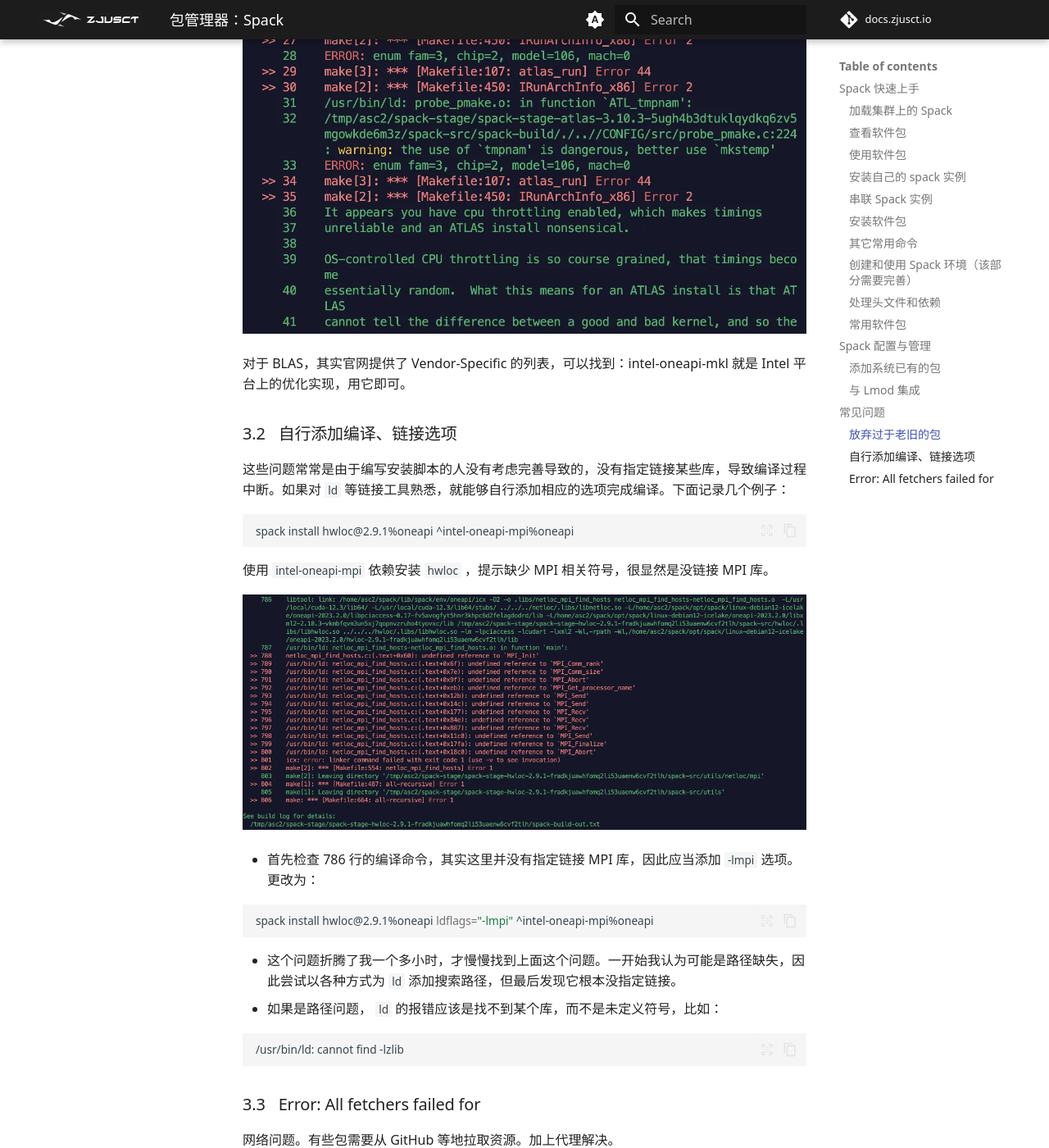
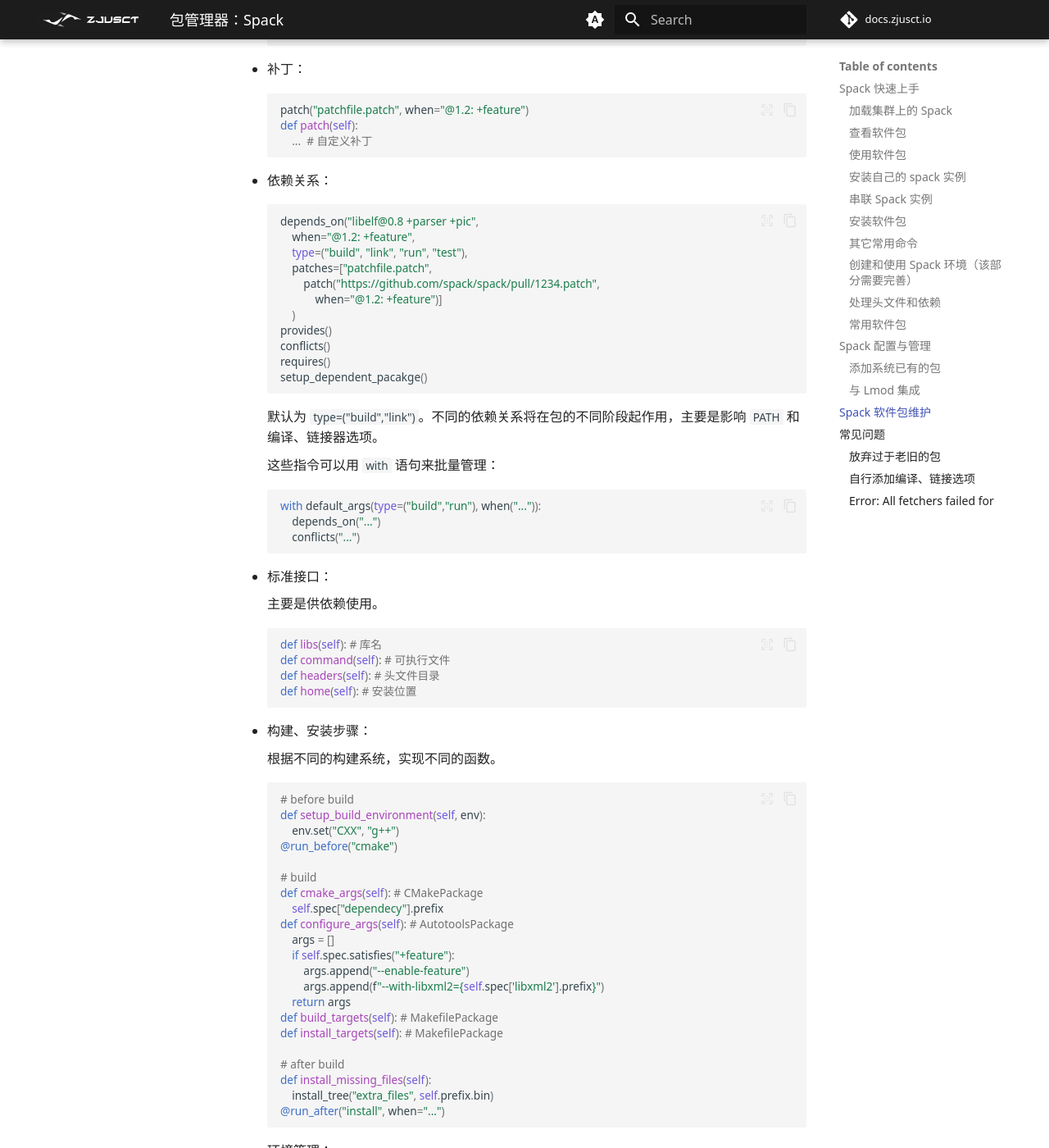
Before and after one commit to ZJUSCT/docs.zjusct.io, an MkDocs documentation site: the page built from docs/operation/software/spack.md, in a window 1280 px wide and 1400 px high, scrolled down 9734 px. Shown: the whole window at 82% size. Built offline with MkDocs 1.6.1 and Material for MkDocs 9.7.7, drawn with Linux system fonts in a browser that asks for light colours; some web fonts are replaced; comment, search, counter and statistics services are not loaded; some of the changed text lies outside the part shown.

Commit message:
docs: spack build system

````diff
--- a/docs/operation/software/spack.md
+++ b/docs/operation/software/spack.md
@@ -33,7 +33,7 @@
 ==> 8 installed packages
 ```
 
-!!! note "概念：[spec](https://spack.readthedocs.io/en/latest/basic_usage.html#specs-dependencies)"
+!!! note "概念：[spec](https://spack.readthedocs.io/en/latest/spec_syntax.html)"
 
     > A spec is like a name, but it has a version, compiler, architecture, and build options associated with it. In spack, you can have many installations of the same package with different specs.
 
@@ -57,16 +57,18 @@
 
     Spec 的常用符号含义如下：
 
-    | Symbol  | Example | Description |
-    |-----|---- |-------------|
-    | `@` | `@1.2:1.4` | 指定版本 |
-    | `^` | `^gcc@4.7` | 依赖项 |
-    | `%` | `%gcc@4.7` | 指定编译器 |
-    | `+`、`-` 或 `~` | `+mpi` | 布尔类型选项<br/> `~` 与 `-` 等价，用于某些情况下阻止 shell 解析 |
-    | `++`、`--` 或 `~~` | `++mpi` | 布尔类型选项，在依赖之间传递 |
-    | `name=<value>` | `build_system=cmake` | 指定选项的值 |
-    | `name==<value>` | `build_system==cmake` | 指定选项的值，在依赖之间传递 |
-    ｜ `<flag>=<flags>` | `cflags=-O3` | 特殊的编译器选项，如：`cflags`, `cxxflags`, `fflags`, `cppflags`, `ldflags`, and `ldlibs` |
+    |       Symbol       |        Example        |                                        Description                                        |
+    | ------------------ | --------------------- | ----------------------------------------------------------------------------------------- |
+    | `@`                | `@1.2:1.4`            | 指定版本                                                                                  |
+    | `%`                | `%gcc@4.7`            | 直接依赖（通常为编译器）                                                                  |
+    | `^`                | `^gcc@4.7`            | 间接依赖                                                                                  |
+    | `+`、`-` 或 `~`    | `+mpi`                | 布尔类型选项<br/> `~` 与 `-` 等价，用于某些情况下阻止 shell 解析                          |
+    | `++`、`--` 或 `~~` | `++mpi`               | 布尔类型选项，在依赖之间传递                                                              |
+    | `name=<value>`     | `build_system=cmake`  | 指定选项的值                                                                              |
+    | `name==<value>`    | `build_system==cmake` | 指定选项的值，在依赖之间传递                                                              |
+    | `<flag>=<flags>`   | `cflags=-O3`          | 特殊的编译器选项，如：`cflags`, `cxxflags`, `fflags`, `cppflags`, `ldflags`, and `ldlibs` |
+
+    有几个特殊的有名选项：`platform` 内核名（`darwin` 等）、`os` 发行版名、`target` 微架构名。
 
     对于本地安装的 spec，还可以通过 `/` 哈希值来指定：
 
@@ -416,6 +418,163 @@
     echo "/opt/apps/spack/share/spack/lmod" >> /etc/lmod/.modulespath
     ```
 
+## Spack 软件包维护
+
+!!! quote
+
+    - [Packaging Guide: defining a package — Spack documentation](https://spack.readthedocs.io/en/latest/packaging_guide_creation.html)
+
+Spack 打包系统整体比较复杂，这里我们仅介绍基本概念，侧重于构建相关，使读者有能力修改现有的软件包。
+
+在 Spack 中，每个 Package 就是一个类，形成继承关系：
+
+```mermaid
+flowchart
+ n1["PackageBase"]
+ n2["AutotoolsPackage"]
+ n1 --- n2
+ n3["CudaPackage"]
+ n1 --- n3
+ n4["MpichEnvironmentModifications"]
+ n1 --- n4
+ n5["Mvapich2"]
+ n2 --- n5
+ n3 --- n5
+ n4 --- n5
+ n6["ROCmPackage"]
+ n1 --- n6
+ n6 --- n5
+```
+
+Package 类的代码有这么几类：
+
+- 元数据：
+
+    ```python
+    homepaage = "..."
+    version("2.4.0", sha256="...")
+    variant("feature", default=True, description="...")
+    ```
+
+- 补丁：
+
+    ```python
+    patch("patchfile.patch", when="@1.2: +feature")
+    def patch(self):
+        ...  # 自定义补丁
+    ```
+
+- 依赖关系：
+
+    ```python
+    depends_on("libelf@0.8 +parser +pic",
+        when="@1.2: +feature",
+        type=("build", "link", "run", "test"),
+        patches=["patchfile.patch",
+            patch("https://github.com/spack/spack/pull/1234.patch",
+                when="@1.2: +feature")]
+        )
+    provides()
+    conflicts()
+    requires()
+    setup_dependent_pacakge()
+    ```
+
+    默认为 `type=("build","link")`。不同的依赖关系将在包的不同阶段起作用，主要是影响 `PATH` 和编译、链接器选项。
+
+    这些指令可以用 `with` 语句来批量管理：
+
+    ```python
+    with default_args(type=("build","run"), when("...")):
+        depends_on("...")
+        conflicts("...")
+    ```
+
+- 标准接口：
+
+    主要是供依赖使用。
+
+    ```python
+    def libs(self): # 库名
+    def command(self): # 可执行文件
+    def headers(self): # 头文件目录
+    def home(self): # 安装位置
+    ```
+
+- 构建、安装步骤：
+
+    根据不同的构建系统，实现不同的函数。
+
+    ```python
+    # before build
+    def setup_build_environment(self, env):
+        env.set("CXX", "g++")
+    @run_before("cmake")
+
+    # build
+    def cmake_args(self): # CMakePackage
+        self.spec["dependecy"].prefix
+    def configure_args(self): # AutotoolsPackage
+        args = []
+        if self.spec.satisfies("+feature"):
+            args.append("--enable-feature")
+            args.append(f"--with-libxml2={self.spec['libxml2'].prefix}")
+        return args
+    def build_targets(self): # MakefilePackage
+    def install_targets(self): # MakefilePackage
+
+    # after build
+    def install_missing_files(self):
+        install_tree("extra_files", self.prefix.bin)
+    @run_after("install", when="...")
+    ```
+
+- 环境管理：
+
+    可以管控不同阶段、依赖关系上的环境变量：
+
+    ```python
+    setup_build_environment(env, spec)
+    setup_dependent_build_environment(env, dependent_spec)
+    setup_run_environment(env)
+    setup_dependent_run_environment(env, dependent_spec)
+    ```
+
+Spack 安装软件包的大致过程：
+
+- Fetch
+- Extract to stage directory
+- Fork build environment
+
+    Spack 会清空可能影响构建的环境变量，构建过程与主进程互不干扰。
+
+- Execute (build system specific)
+    - configure
+    - build
+    - install
+
+!!! tips "调试构建环境"
+
+    有时需要手动复现 Spack 构建过程中的命令，可以使用下面的命令恢复环境：
+
+    ```bash
+    # 失败时不清除 prefix（一般用于 install 阶段的调试）
+    spack install --keep-prefix --verbose <package>
+    # 失败时包的位置就是 stage
+    spack locate <package>
+    spack cd <pacakge>
+    spack build-env <package> -- /bin/sh
+    ```
+
+    其他有用的命令：
+
+    ```bash
+    # 成功安装后保留 stage
+    spack install --keep-stage <spec>
+    # 清理 stage
+    spack clean --stage
+    ```
+
 ## 常见问题
 
 ### 放弃过于老旧的包
````
